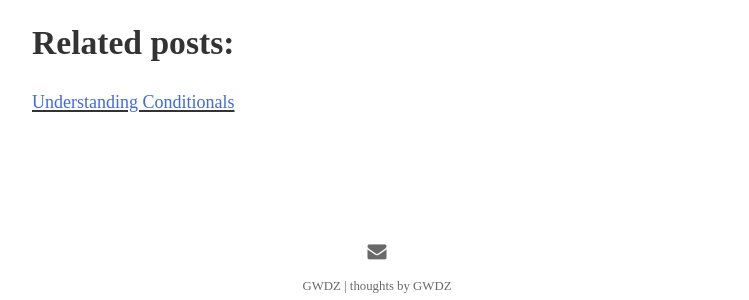
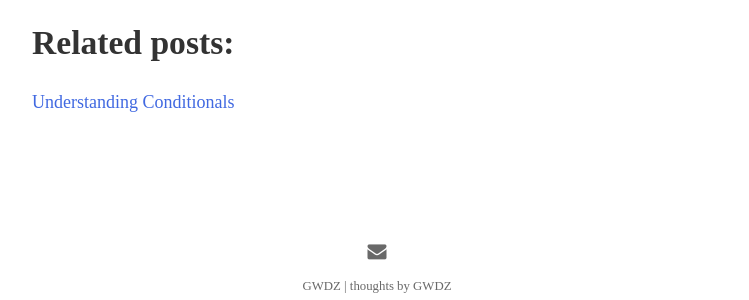
Before and after one commit to GWDZ-true/gwdz-site, a Jekyll site: the page built from _posts/2022-08-18-an-implication-of-the-preface-paradox.md, in a window 1280 px wide. Shown: the part 1240-1540 px from the top of the page, without its empty margins (263-1012 px from the left). Built offline with Jekyll 4.4.1, drawn with Linux system fonts in a browser that asks for light colours; some web fonts are replaced.

Commit message:
Update related-posts.html

```diff
--- a/_includes/related-posts.html
+++ b/_includes/related-posts.html
@@ -8,13 +8,11 @@
         {% else %}
           <li>
             <h3>
-              <u>
               <a href="{{ https://site.github.url }}{{ mypost.url }}">
                 {{ mypost.title }}
                 <!--<img src="{{ site.url }}{{ site.baseurl }}/images/{{ mypost.image.teaser }}">-->
                 <!--<small>{{ mypost.date | date: "%B %-d, %Y" }}</small>-->
               </a>
-              </u>
             </h3>
           </li>
           {% assign listed_posts_urls = listed_posts_urls | push: mypost.url %}
```
